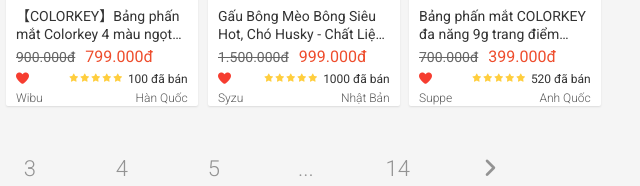
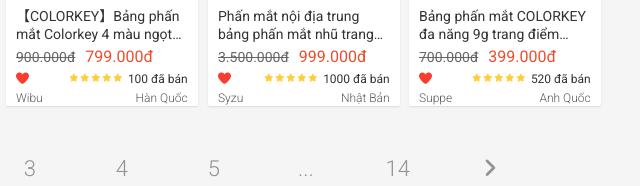
Before and after one commit to Dungguyen/2001215665_NguyenDung, a plain HTML site: page trangdiem.html in a window 1280 px wide. Shown: the part 419-605 px from the top of the page, 639-1279 px from the left. Drawn offline with nearby package versions, Linux system fonts and the light colour scheme; files that its build step writes are made by us from their sources; files whose address does not match are found by name.

Commit message:
Update trangdiem.html

```diff
--- a/trangdiem.html
+++ b/trangdiem.html
@@ -419,10 +419,10 @@
                                 <div class="grid__column-2-4">
                                     <!--Product item-->
                                     <a class="home-product-item" href="#">
-                                        <div class="home-product-item__img" style="background-image: url(https://down-vn.img.susercontent.com/file/2d843462b29aa998735a8192edc000e5_tn);"></div>
-                                        <h4 class="home-product-item__name">Gấu Bông Mèo Bông Siêu Hot, Chó Husky - Chất Liệu Cao Cấp - Vải Nhung Co Dãn 4 Chiều - Tiệm Gấu Xinh</h4>
+                                        <div class="home-product-item__img" style="background-image: url(https://down-vn.img.susercontent.com/file/d849c0aeff89966773e542b934c06815_tn);"></div>
+                                        <h4 class="home-product-item__name">Phấn mắt nội địa trung bảng phấn mắt nhũ trang điểm phấn mắt 9 ô DANA</h4>
                                         <div class="home-product-item__price">
-                                            <span class="home-product-item__price-old">1.500.000đ</span>
+                                            <span class="home-product-item__price-old">3.500.000đ</span>
                                             <span class="home-product-item__price-current">999.000đ</span>
                                         </div>
                                         <div class="home-product-item__action">
```
